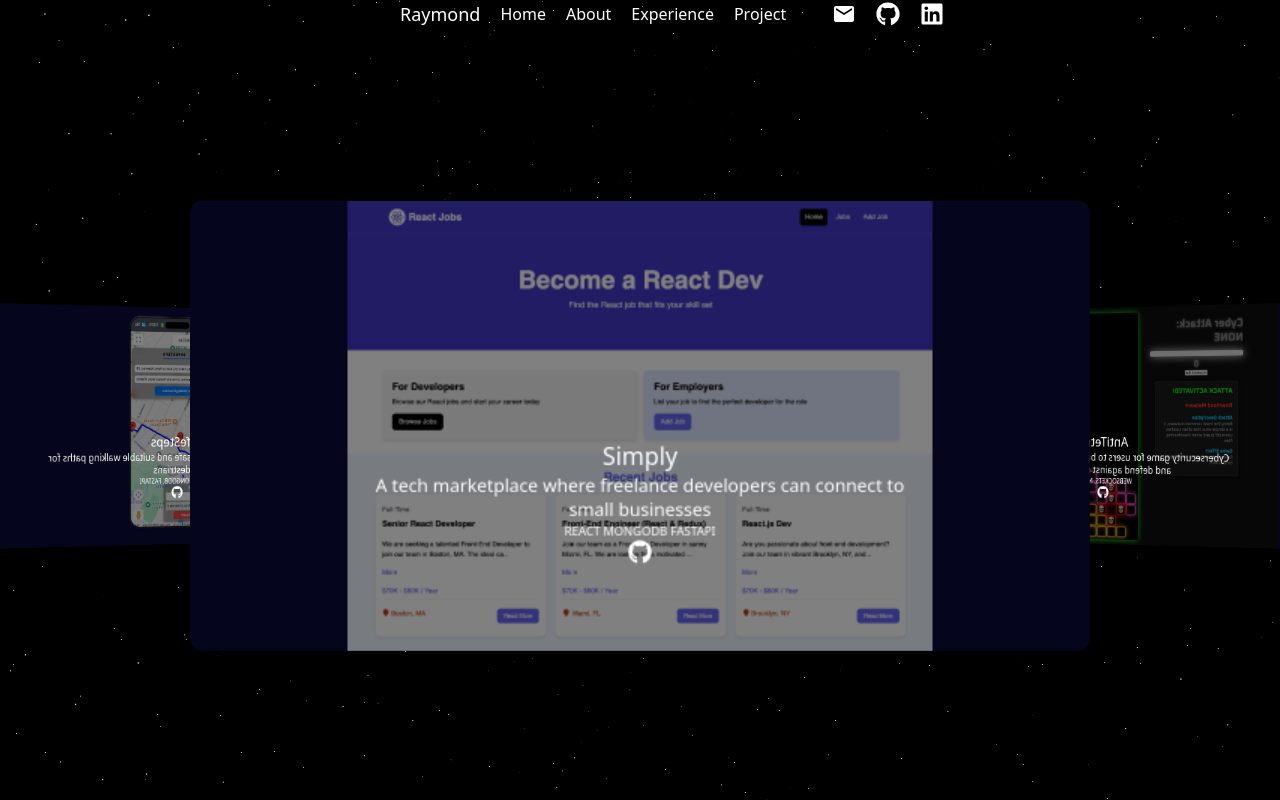
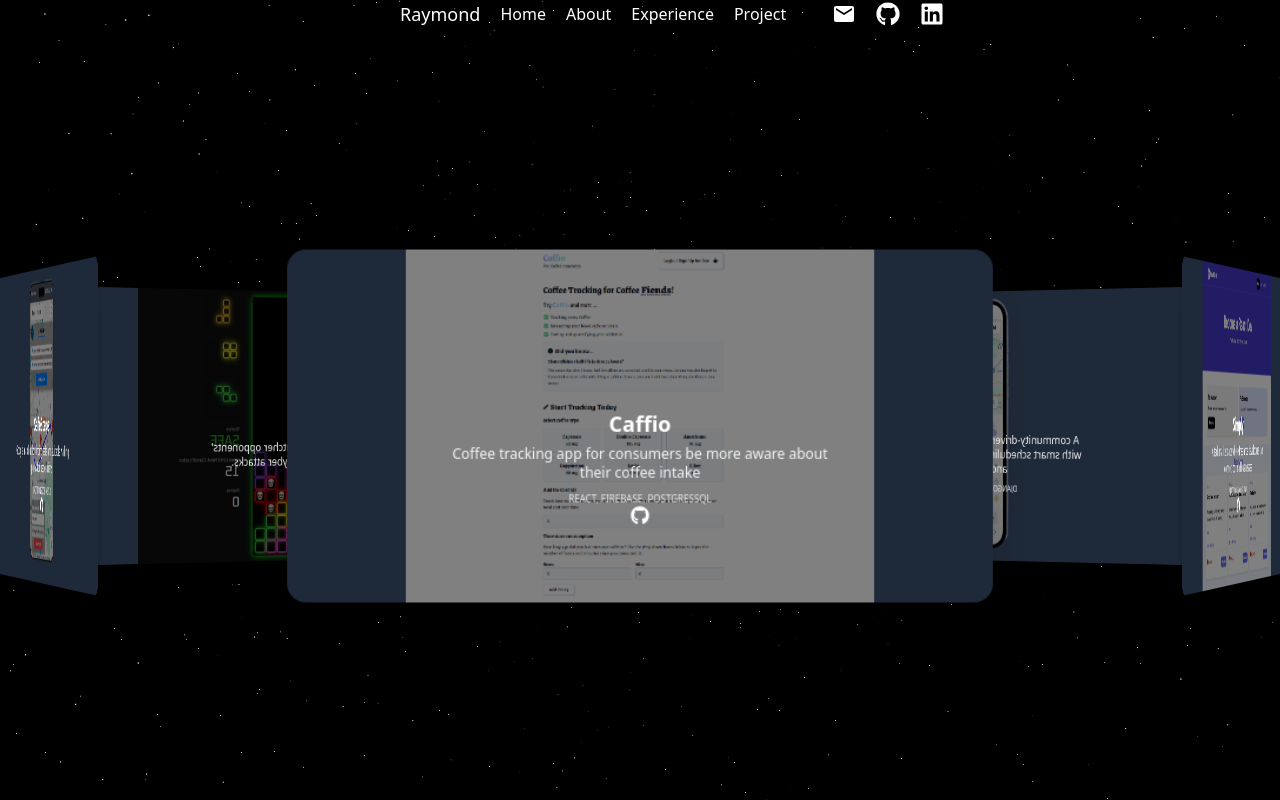
Before and after one commit to RaymondC-tech/portfolio, a Next.js app: page /projects in a window 1280 px wide. Built offline with nearby package versions, Linux system fonts and the light colour scheme.

Commit message:
basic layout to fall back to

```diff
--- a/src/components/projects/ThreeSixtyCarousel.tsx
+++ b/src/components/projects/ThreeSixtyCarousel.tsx
@@ -4,6 +4,8 @@
 import { Slide } from '@/types/Slide';
 import Image from 'next/image';
 import { FaGithub } from "react-icons/fa";
+import { IoIosArrowBack } from "react-icons/io";
+import { IoIosArrowForward } from "react-icons/io";
 
 interface ThreeSixtyCarouselProps {
   slides: Slide[];
@@ -17,14 +19,22 @@
   slides,
   width = 600,
   height = 300,
-  radius = 1000,
-  autoRotateInterval = 5000,
+  radius = 600,
+  autoRotateInterval = 2000,
 }: ThreeSixtyCarouselProps) {
   const containerRef = useRef<HTMLDivElement>(null);
   const rotatingRef = useRef<HTMLDivElement>(null);
 
   const [currentIndex, setCurrentIndex] = useState(0);
   const [frontIndex, setFrontIndex] = useState(0);
+
+  const handleNext = () => {
+    setCurrentIndex((x) => (x + 1) % slideCount);
+  }
+
+  const handlePrev = () => {
+    setCurrentIndex((x) =>  (x - 1 + slideCount) % slideCount)
+  }
 
   // A ref to mirror frontIndex so our callback sees the up-to-date value
   const frontRef = useRef(frontIndex);
@@ -84,6 +94,7 @@
     }, autoRotateInterval);
     return () => clearInterval(id);
   }, [currentIndex, slideCount, anglePerSlide, autoRotateInterval]);
+
 
 
   // Normalize into [0,360)
@@ -182,7 +193,7 @@
     rotationRef.current = targetAngle;
 
     if (rotatingRef.current) {
-      rotatingRef.current.style.transition = 'transform 0.5s ease';
+      rotatingRef.current.style.transition = 'transform 0.8s ease';
       rotatingRef.current.style.transform = `rotateY(${rotationRef.current}deg)`;
       const onEnd = () => {
         if (rotatingRef.current) rotatingRef.current.style.transition = '';
@@ -225,12 +236,13 @@
       style={{
         width: `${width}px`,
         height: `${height}px`,
-        perspective: '3000px',
+        perspective: '4000px',
       }}
       className="relative mx-auto overflow-visible cursor-grab mt-50"
       onMouseDown={handlePointerDown}
       onTouchStart={handlePointerDown}
     >
+
       <div
         ref={rotatingRef}
         className="absolute inset-0"
@@ -240,13 +252,11 @@
         }}
       >
         {slides.map((slide, idx) => {
-          const baseW = Math.round(width * 0.6)
-          const baseH = Math.round(height * 0.6)
-          //const scaleFactor = idx === frontIndex ? 3 : 0.8
-          //const thumbW = baseW * scaleFactor;
-          //const thumbH = baseH * scaleFactor
+          const scaleFactor = idx === frontIndex ? 1 : 1
+          const finalWidth = width * scaleFactor;
+          const finalHeight = height * scaleFactor
           const thisAngle = idx * anglePerSlide;
-          //const isFront = idx === frontIndex;
+          const isFront = idx === frontIndex;
           return (
             <div
               key={slide.id}
@@ -255,9 +265,25 @@
                 transform: `rotateY(${thisAngle}deg) translateZ(${radius}px)`,
               }}
             >
-              <div className="relative rounded-lg overflow-visible
-                    transform transition-transform ease-in-out duration-1000 bg-[#05051e] flex-shrink-0 flex items-center justify-center "
-                  style={{ width: `${600}px`, height: `${300}px`}}
+              {/* {isFront && (
+                <div className="z-50">
+                  <div className="absolute left-10 z-2 h-full flex items-center"
+                  onClick={handlePrev}
+                  onMouseDown={(e) => e.stopPropagation()}>
+                    <IoIosArrowBack/>
+                  </div>
+                  <div>
+                    <IoIosArrowForward className="absolute right-10 z-2 h-full flex items-center"
+                    onClick={handleNext}
+                    onMouseDown={(e) => e.stopPropagation()}/>
+                  </div>
+                </div>
+              )} */}
+
+              <div className="relative md:w-80 md:h-48 bg-gray-800 p-4 rounded-2xl shadow-2xl overflow-hidden
+                    transform transition-transform ease-in-out duration-500 flex-shrink-0 flex items-center justify-center "
+
+                  style={{ width: `${finalWidth}px`, height: `${finalHeight}px`}}
                   >
                 <Image
                   src={slide.imgSrc}
@@ -266,16 +292,16 @@
                   style={{ objectFit: 'contain' }}
                   quality={100}
                   //priority={isFront}
-                  className="z-30 relative filter brightness-50"
+                  className="z-10 absolute filter brightness-50"
                 />
                 <div className="flex flex-col items-center justify-center relative z-30 px-30 top-1/2 -translate-y-25">
-                  <h3>
+                  <h3 className="text-lg font-semibold text-white mb-1">
                     {slide.title}
                   </h3>
-                  <h5 className="text-xs text-center">
+                  <h5 className="text-xs text-center text-gray-100 mb-2">
                     {slide.shortDescription}
                   </h5>
-                  <p className="text-2xs">
+                  <p className="text-2xs text-gray-200">
                     {slide.languagesUsed}
                   </p>
                   <a href={slide.link} target="_blank" rel="noopenber nopreferrer">
@@ -283,13 +309,10 @@
                   </a>
                 </div>
               </div>
-              {/* {isFront && (
-                  <div className="mt-5 text-center">
-                    <span className="bg-black bg-opacity-50 text-white px-2 py-1 rounded-md text-sm">
-                      {slide.title}
-                    </span>
-                  </div>
-                )} */}
+
+                <div>
+
+                </div>
             </div>
           );
         })}
```
